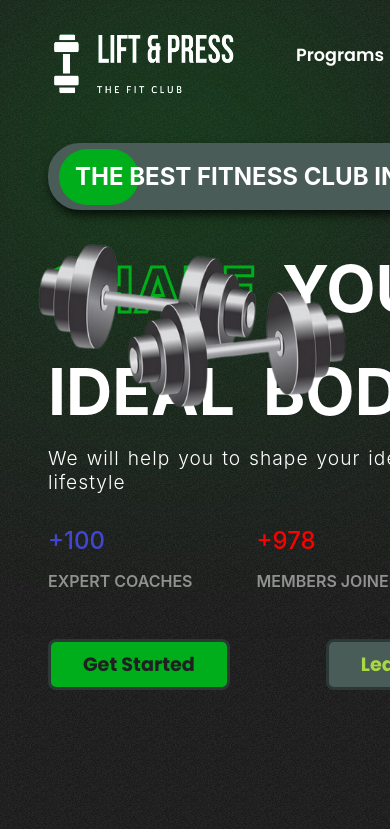
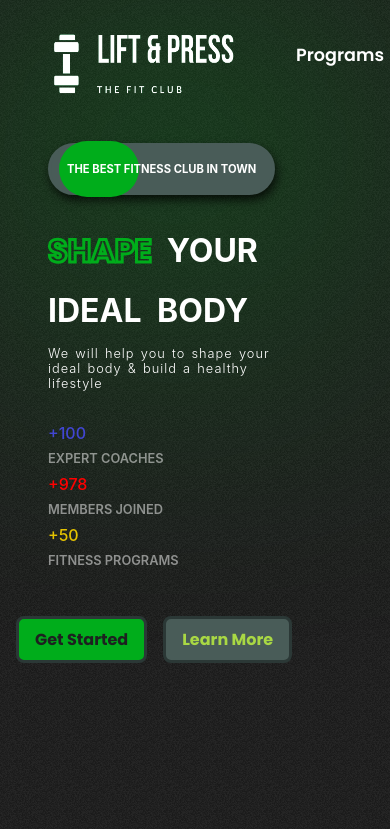
Before and after one commit to Charawey-X/gym, a React (Create React App) app: page / in a window 390 px wide. Shown: the top 829 px of the page. Built offline with nearby package versions, Linux system fonts and the light colour scheme.

Commit message:
make components web responsive

```diff
--- a/src/components/Hero/Hero.css
+++ b/src/components/Hero/Hero.css
@@ -138,3 +138,101 @@
     width:22rem;
     height:15rem;
 }
+
+@media (max-width:768px){
+    .hero-text{
+        display:flex;
+        flex-direction:column;
+        font-size:2rem;
+        word-spacing: 0.5rem;
+    }
+
+    .hero-text :nth-child(3){
+        font-size: 0.8rem;
+        width:30%;
+    }
+
+    .best{
+        font-size: 0.7rem;
+        border-radius: 2rem;
+        padding:1rem 1rem;
+        border: 3px solid var(--lightgray);
+        color: white;
+        display:flex;
+        width:fit-content;
+        position:relative;
+        align-items:center;
+        justify-content:flex-start;
+        z-index:1;
+        box-shadow: 2px 5px 10px 0px rgba(0,0,0,0.75);
+    }
+
+    .figures{
+        display:flex;
+        flex-direction:column;
+        gap:0.5rem;
+        padding:0rem 1rem 1rem 2rem;
+    }
+
+    .figures div{
+        gap:0.5rem;
+    }
+
+    .figures div :nth-child(1){
+        font-size: 1rem;
+    }
+
+    .figures div :nth-child(2){
+        font-size: 0.8rem;
+    }
+
+    .right{
+        display:none;
+    }
+
+    .hero-buttons{
+        display:flex;
+        flex-direction:row;
+        gap:1rem;
+        padding:0;
+    }
+
+    .hbtn1{
+        font-size:1rem;
+        width:fit-content;
+        padding:0.5rem 1rem;
+    }
+
+    .hbtn2{
+        font-size:1rem;
+        width:fit-content;
+        padding:0.5rem 1rem;
+    }
+}
+
+@media (min-width:800px) and (max-width:1100px){
+    .hero{
+        display:flex;
+        flex-direction:column;
+    }
+
+    .hero-text{
+        display:flex;
+        flex-direction:column;
+        font-size:4rem;
+        word-spacing: 0.8rem;
+    }
+
+    .hero-text :nth-child(3){
+        font-size: 1.2rem;
+        font-weight: 300;
+        color: white;
+        letter-spacing: 1px;
+        word-spacing: 0.1rem;
+        width: 80%;
+    }
+
+    .right{
+        display:none;
+    }
+}
```
